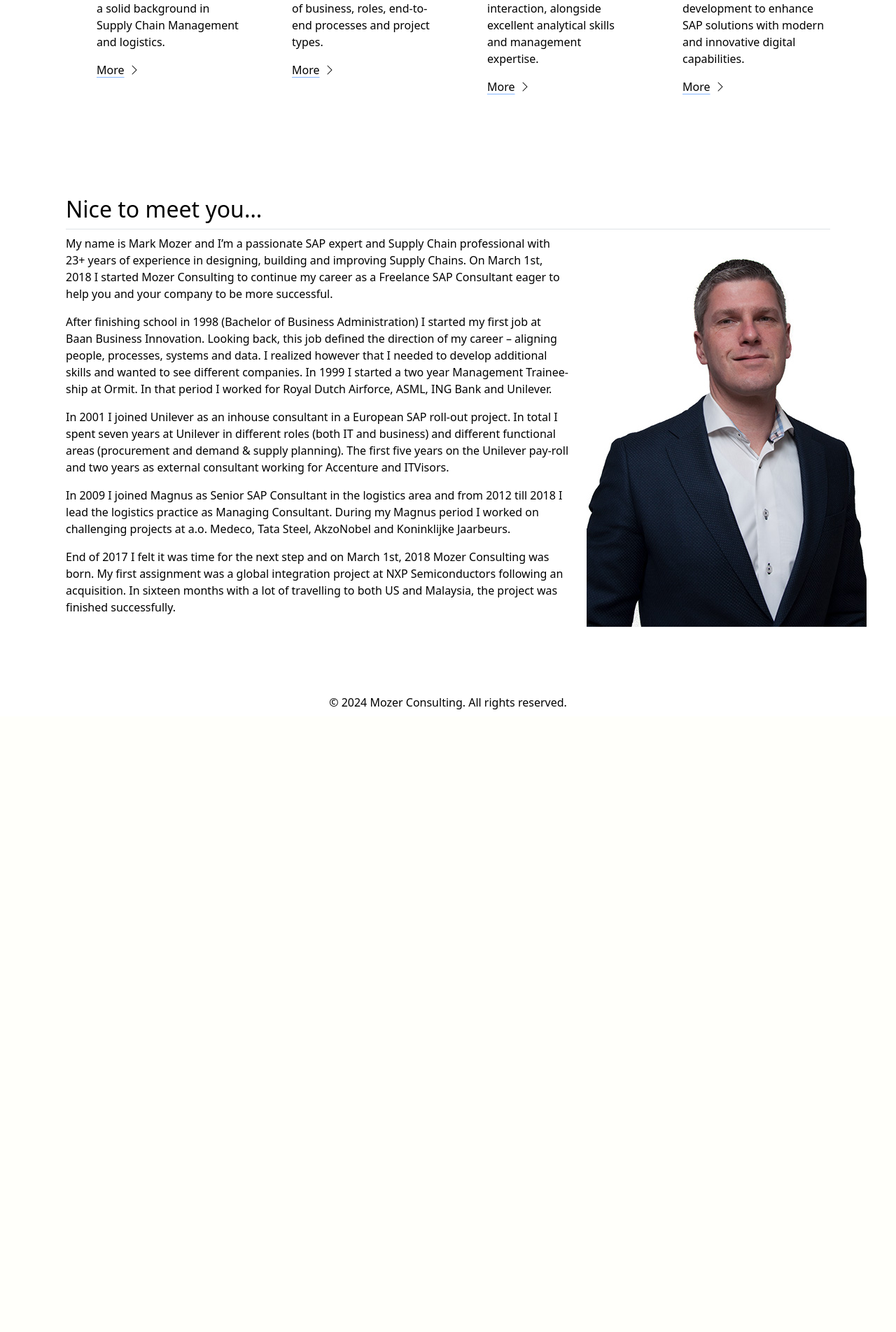
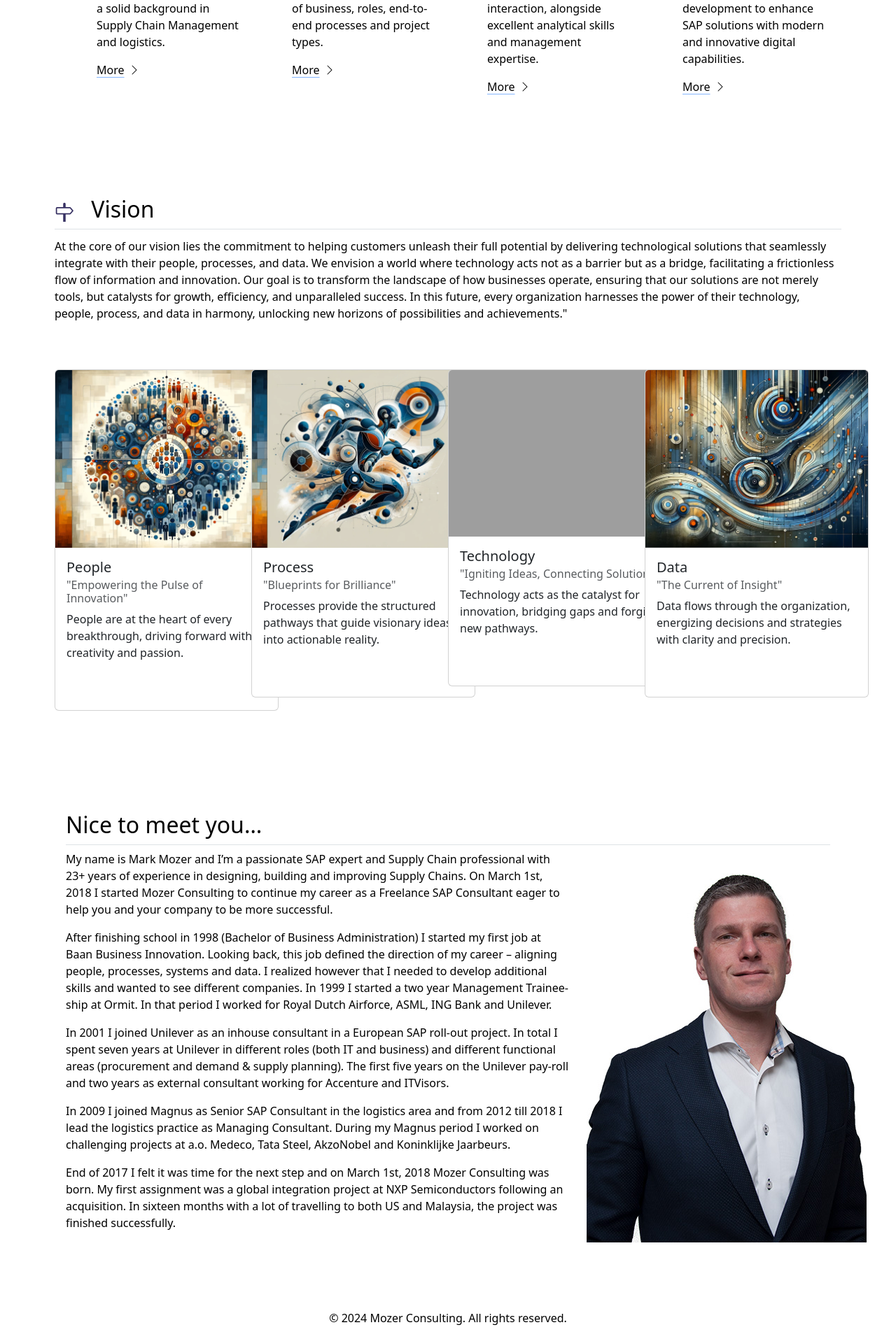
Before and after one commit to markmozer/MoCo, a Flask app: page / in a window 1280 px wide. Shown: the part 1078-2982 px from the top of the page at 70% size. Before the commit the page ends 2092 px from the top, so only its background shows below. Run offline with Flask 3, Linux system fonts and the light colour scheme; some libraries are stand-ins or nearby versions; grey boxes are pictures that could not be loaded.

Commit message:
Custom  404, changed email confirmation and added vision section.

```diff
--- a/main.py
+++ b/main.py
@@ -161,22 +161,27 @@
 
 
 @app.route("/confirm/<token>")
-@login_required
 def confirm_email(token):
-    if current_user.is_confirmed:
+    email = confirm_token(token)
+    result = db.session.execute(db.select(User).where(User.username == email))
+    user = result.scalar()
+    if not user:
+        flash("The confirmation link is invalid or has expired.", "danger")
+        return redirect(url_for("home"))
+    if user.is_confirmed:
         flash("Account already confirmed.", "success")
         return redirect(url_for("home"))
-    email = confirm_token(token)
-    user = User.query.filter_by(username=current_user.username).first_or_404()
-    if user.username == email:
-        user.is_confirmed = True
-        user.confirmed_on = datetime.now()
-        db.session.add(user)
-        db.session.commit()
-        flash("You have confirmed your account. Thanks!", "success")
-    else:
-        flash("The confirmation link is invalid or has expired.", "danger")
+    user.is_confirmed = True
+    user.confirmed_on = datetime.now()
+    db.session.add(user)
+    db.session.commit()
+    flash("You have confirmed your account. Thanks!", "success")
     return redirect(url_for("home"))
+
+
+@app.errorhandler(404)
+def not_found(e):
+    return render_template("404.html")
 
 
 @app.route("/login", methods=['GET', 'POST'])
--- a/templates/index.html
+++ b/templates/index.html
@@ -8,7 +8,10 @@
 
 {% include 'services.html' %}
 
+{% include 'vision.html' %}
+
 {% include 'about.html' %}
 
 
+
 {% endblock %}
--- a/templates/services.html
+++ b/templates/services.html
@@ -7,7 +7,7 @@
         <div>
           <h3 class="fw-bold mb-0 fs-4 text-body-emphasis">About me</h3>
           <p>I'm a passionate SAP expert and Supply Chain professional with {{ now.year - 2001 }}+ years of experience in designing, building and improving Supply Chains with SAP.</p>
-          <a href="#" class="icon-link">More<img src="{{ url_for('static', filename='/assets/svg/chevron-right.svg') }}"></a>
+          <a href="#aboutme" class="icon-link">More<img src="{{ url_for('static', filename='/assets/svg/chevron-right.svg') }}"></a>
         </div>
       </div>
       <div class="col d-flex align-items-start">
@@ -15,7 +15,7 @@
         <div>
           <h3 class="fw-bold mb-0 fs-4 text-body-emphasis">Vision</h3>
           <p>To unleash your company's full potential, your IT solutions must seamlessly integrate with your people, processes, and data.</p><br>
-          <a href="#" class="icon-link">More<img src="{{ url_for('static', filename='/assets/svg/chevron-right.svg') }}"></a>
+          <a href="#vision" class="icon-link">More<img src="{{ url_for('static', filename='/assets/svg/chevron-right.svg') }}"></a>
         </div>
       </div>
       <div class="col d-flex align-items-start">
--- /dev/null
+++ b/templates/vision.html
@@ -0,0 +1,62 @@
+<div class="container px-2 py-5" id="vision">
+
+    <h2 class="pb-2 border-bottom"><img class="me-3" src="{{ url_for('static', filename='/assets/svg/signpost.svg') }}"> Vision</h2>
+    <div class="row-cols-lg-1 py-1">
+      <p>
+      At the core of our vision lies the commitment to helping customers unleash their full potential by delivering
+      technological solutions that seamlessly integrate with their people, processes, and data. We envision a world
+      where technology acts not as a barrier but as a bridge, facilitating a frictionless flow of information and
+      innovation. Our goal is to transform the landscape of how businesses operate, ensuring that our solutions are
+      not merely tools, but catalysts for growth, efficiency, and unparalleled success. In this future, every
+      organization harnesses the power of their technology, people, process, and data in harmony, unlocking new
+      horizons of possibilities and achievements."
+      </p>
+    </div>
+
+    <div class="row row-cols-1 row-cols-lg-4 align-items-stretch g-0 py-5">
+      <div class="col">
+        <div class="card" style="width: 20rem;">
+          <img src="{{ url_for('static',filename='/assets/people.png') }}" class="card-img-top" alt="image representing people">
+          <div class="card-body">
+            <h5 class="card-title">People</h5>
+            <h6 class="card-subtitle mb-2 text-body-secondary">"Empowering the Pulse of Innovation"</h6>
+            <p class="card-text">People are at the heart of every breakthrough, driving forward with creativity and passion.</p>
+            <a href="#" class="btn btn-primary">Go somewhere</a>
+          </div>
+        </div>
+      </div>
+      <div class="col">
+        <div class="card" style="width: 20rem;">
+          <img src="{{ url_for('static',filename='/assets/process.png') }}" class="card-img-top" alt="image representing people">
+          <div class="card-body">
+            <h5 class="card-title">Process</h5>
+            <h6 class="card-subtitle mb-2 text-body-secondary">"Blueprints for Brilliance"</h6>
+            <p class="card-text">Processes provide the structured pathways that guide visionary ideas into actionable reality.</p>
+            <a href="#" class="btn btn-primary">Go somewhere</a>
+          </div>
+        </div>
+      </div>
+      <div class="col">
+        <div class="card" style="width: 20rem;">
+          <img src="{{ url_for('static',filename='/assets/technology.png') }}" class="card-img-top" alt="image representing people">
+          <div class="card-body">
+            <h5 class="card-title">Technology</h5>
+            <h6 class="card-subtitle mb-2 text-body-secondary">"Igniting Ideas, Connecting Solutions"</h6>
+            <p class="card-text">Technology acts as the catalyst for innovation, bridging gaps and forging new pathways.</p>
+            <a href="#" class="btn btn-primary">Go somewhere</a>
+          </div>
+        </div>
+      </div>
+      <div class="col">
+        <div class="card" style="width: 20rem;">
+          <img src="{{ url_for('static',filename='/assets/data.png') }}" class="card-img-top" alt="image representing people">
+          <div class="card-body">
+            <h5 class="card-title">Data</h5>
+            <h6 class="card-subtitle mb-2 text-body-secondary">"The Current of Insight"</h6>
+            <p class="card-text">Data flows through the organization, energizing decisions and strategies with clarity and precision.</p>
+            <a href="#" class="btn btn-primary">Go somewhere</a>
+          </div>
+        </div>
+      </div>
+    </div>
+  </div>
```
Also changed, not shown: templates/404.html (added, +32 -0 lines), static/assets/data.png (added), static/assets/people.png (added), static/assets/process.png (added), 1 other file.
